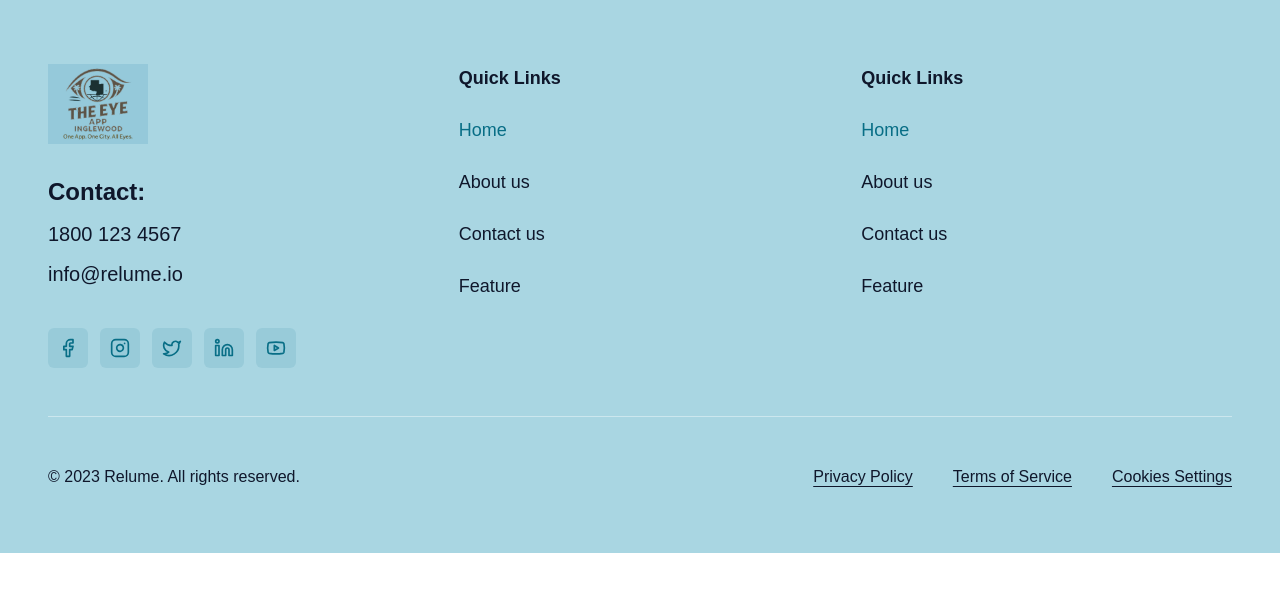
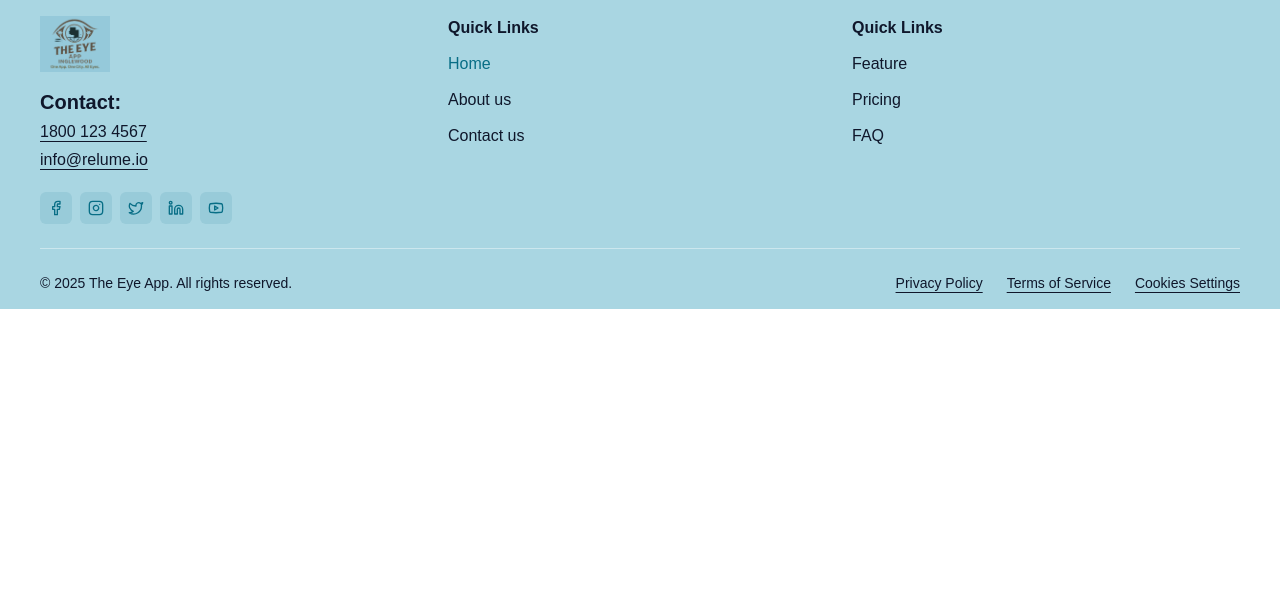
Before and after one commit to FarhanAli2000/Eye-webApp, a Next.js app: page /components/Footer in a window 1280 px wide. Shown: the top 592 px of the page. Built offline with nearby package versions, Linux system fonts and the light colour scheme.

Commit message:
videos complete

```diff
--- a/app/components/Footer/page.jsx
+++ b/app/components/Footer/page.jsx
@@ -2,94 +2,97 @@
 import React from "react";
 import { Facebook, Instagram, Linkedin, Youtube, Twitter } from "lucide-react";
 
-/**
- * Footer component inspired by the provided design.
- * - TailwindCSS for styling
- * - Props allow full customization (logo, links, contact, socials)
- * - Accessible semantics & keyboard focus states
- */
-
 export default function Footer({
-  logoSrc = "/images/hen.png", // put your logo in /public/images/
+  logoSrc = "/images/hen.png",
   logoAlt = "The Eye App — Inglewood",
   contactTitle = "Contact:",
   phone = "1800 123 4567",
   email = "info@relume.io",
   quickLeftTitle = "Quick Links",
   quickRightTitle = "Quick Links",
-  quickLeft = [
-    { label: "Home", href: "/" },
-    { label: "About us", href: "/about" },
-    { label: "Contact us", href: "/contact" },
-    { label: "Feature", href: "/feature" },
-  ],
   quickRight = [
     { label: "Home", href: "/" },
     { label: "About us", href: "/about" },
     { label: "Contact us", href: "/contact" },
     { label: "Feature", href: "/feature" },
+    { label: "Pricing", href: "/pricing" },
+    { label: "FAQ", href: "/faq" },
   ],
   socials = [
-    { name: "Facebook", href: "#", icon: Facebook },
-    { name: "Instagram", href: "#", icon: Instagram },
-    { name: "X", href: "#", icon: Twitter },
-    { name: "LinkedIn", href: "#", icon: Linkedin },
-    { name: "YouTube", href: "#", icon: Youtube },
+    { name: "Facebook", href: "/", icon: Facebook },
+    { name: "Instagram", href: "/", icon: Instagram },
+    { name: "X", href: "/", icon: Twitter },
+    { name: "LinkedIn", href: "/", icon: Linkedin },
+    { name: "YouTube", href: "/", icon: Youtube },
   ],
   legal = [
-    { label: "Privacy Policy", href: "#" },
-    { label: "Terms of Service", href: "#" },
-    { label: "Cookies Settings", href: "#" },
+    { label: "Privacy Policy", href: "/" },
+    { label: "Terms of Service", href: "/" },
+    { label: "Cookies Settings", href: "/" },
   ],
-  brandNote = "© 2023 Relume. All rights reserved.",
+  brandNote = "© 2025 The Eye App. All rights reserved.",
 }) {
+  const mid = Math.ceil(quickRight.length / 2);
+  const leftLinks = quickRight.slice(0, mid);
+  const rightLinks = quickRight.slice(mid);
+  const isHome = (s) => s.trim().toLowerCase() === "home";
+
   return (
     <footer className="bg-[#A9D6E2] text-slate-900">
-      <div className="mx-auto max-w-7xl px-6 py-16 lg:px-12">
-        <div className="grid grid-cols-1 gap-12 lg:grid-cols-3">
-          {/* Brand + Contact (Left) */}
-          <div className="space-y-8">
-            {/* Logo */}
-            <div className="h-20 w-auto">
-              {/* eslint-disable-next-line @next/next/no-img-element */}
+      <div className="mx-auto max-w-7xl px-6 py-4 lg:px-10">
+        <div className="grid grid-cols-1 gap-6 lg:grid-cols-3">
+          {/* Brand + Contact */}
+          <div className="space-y-4">
+            <div className="h-14 w-auto">
               <img src={logoSrc} alt={logoAlt} className="h-full w-auto object-contain" />
             </div>
 
-            {/* Contact */}
-            <div className="space-y-3">
-              <p className="text-2xl font-semibold">{contactTitle}</p>
-              <p className="text-xl">{phone}</p>
-              <p className="text-xl">{email}</p>
+            <div className="space-y-1">
+              <p className="text-xl font-semibold">{contactTitle}</p>
+              <p className="text-base">
+                <a
+                  href={`tel:${phone.replace(/\s+/g, "")}`}
+                  className="underline underline-offset-4 hover:opacity-80 focus:ring-2 focus:ring-[#086E86]"
+                >
+                  {phone}
+                </a>
+              </p>
+              <p className="text-base">
+                <a
+                  href={`mailto:${email}`}
+                  className="underline underline-offset-4 hover:opacity-80 focus:ring-2 focus:ring-[#086E86]"
+                >
+                  {email}
+                </a>
+              </p>
             </div>
 
-            {/* Socials */}
-            <div className="flex items-center gap-3 pt-2">
+            <div className="flex items-center gap-2 pt-1">
               {socials.map(({ name, href, icon: Icon }) => (
                 <a
                   key={name}
                   href={href}
                   aria-label={name}
-                  className="inline-flex h-10 w-10 items-center justify-center rounded-md bg-[#086E86]/10 text-[#086E86] ring-1 ring-transparent transition hover:bg-[#086E86]/20 focus:outline-none focus:ring-2 focus:ring-[#086E86]"
+                  className="inline-flex h-8 w-8 items-center justify-center rounded-md bg-[#086E86]/10 text-[#086E86] transition hover:bg-[#086E86]/20 focus:ring-2 focus:ring-[#086E86]"
                 >
-                  <Icon className="h-5 w-5" />
+                  <Icon className="h-4 w-4" />
                 </a>
               ))}
             </div>
           </div>
 
-          {/* Quick Links (Center & Right) */}
-          <div className="grid grid-cols-2 gap-8 lg:col-span-2">
-            {/* Column 1 */}
+          {/* Quick Links (2 columns) */}
+          <div className="grid grid-cols-2 gap-4 lg:col-span-2">
             <div>
-              <h4 className="text-lg font-semibold">{quickLeftTitle}</h4>
-              <nav className="mt-6 space-y-6">
-                {quickLeft.map((l) => (
+              <h4 className="text-base font-semibold">{quickLeftTitle}</h4>
+              <nav className="mt-3 space-y-3">
+                {leftLinks.map((l) => (
                   <a
                     key={l.label}
                     href={l.href}
-                    className="block text-lg transition hover:underline focus:outline-none focus:underline"
+                    className="block text-base transition hover:underline focus:underline"
                   >
-                    <span className={l.label.toLowerCase() === "home" ? "text-[#086E86] font-medium" : undefined}>
+                    <span className={isHome(l.label) ? "text-[#086E86] font-medium" : undefined}>
                       {l.label}
                     </span>
                   </a>
@@ -97,17 +100,16 @@ export default function Footer({
               </nav>
             </div>
 
-            {/* Column 2 */}
             <div>
-              <h4 className="text-lg font-semibold">{quickRightTitle}</h4>
-              <nav className="mt-6 space-y-6">
-                {quickRight.map((l) => (
+              <h4 className="text-base font-semibold">{quickRightTitle}</h4>
+              <nav className="mt-3 space-y-3">
+                {rightLinks.map((l) => (
                   <a
                     key={l.label}
                     href={l.href}
-                    className="block text-lg transition hover:underline focus:outline-none focus:underline"
+                    className="block text-base transition hover:underline focus:underline"
                   >
-                    <span className={l.label.toLowerCase() === "home" ? "text-[#086E86] font-medium" : undefined}>
+                    <span className={isHome(l.label) ? "text-[#086E86] font-medium" : undefined}>
                       {l.label}
                     </span>
                   </a>
@@ -118,15 +120,18 @@ export default function Footer({
         </div>
 
         {/* Divider */}
-        <hr className="my-12 border-white/40" />
+        <hr className="my-6 border-white/40" />
 
         {/* Bottom bar */}
-        <div className="flex flex-col-reverse items-start justify-between gap-6 text-base md:flex-row md:items-center">
+        <div className="flex flex-col-reverse items-start justify-between gap-3 text-sm md:flex-row md:items-center">
           <p>{brandNote}</p>
-
-          <nav className="flex flex-wrap items-center gap-x-10 gap-y-3">
+          <nav className="flex flex-wrap items-center gap-x-6 gap-y-2">
             {legal.map((l) => (
-              <a key={l.label} href={l.href} className="underline decoration-1 underline-offset-4 hover:opacity-80">
+              <a
+                key={l.label}
+                href={l.href}
+                className="underline underline-offset-4 hover:opacity-80 focus:ring-2 focus:ring-[#086E86]"
+              >
                 {l.label}
               </a>
             ))}
@@ -136,6 +141,3 @@ export default function Footer({
     </footer>
   );
 }
-
-// Example usage:
-// <Footer logoSrc="/images/eye-logo.png" />
--- a/app/components/RemindersSection.jsx
+++ b/app/components/RemindersSection.jsx
@@ -1,13 +1,46 @@
 // components/RemindersSection.jsx
 "use client";
-import React from "react";
+import React, { useEffect, useRef } from "react";
 import { motion } from "framer-motion";
+import Hls from "hls.js";
 
 export default function RemindersSection() {
+  const videoRef = useRef(null);
+  const HLS_SRC =
+    "https://customer-leo8lubv91ct4vwd.cloudflarestream.com/02e7a3c9fed5c22099e2cc75be55e0ed/manifest/video.m3u8";
+
+  useEffect(() => {
+    const video = videoRef.current;
+    if (!video) return;
+
+    // Chrome/Edge/Firefox: use HLS.js
+    let hls;
+    if (Hls.isSupported()) {
+      hls = new Hls({ maxBufferLength: 10 });
+      hls.loadSource(HLS_SRC);
+      hls.attachMedia(video);
+      hls.on(Hls.Events.MANIFEST_PARSED, () => {
+        // try autoplay (muted required)
+        video.muted = true;
+        video.play().catch(() => {});
+      });
+    } else if (video.canPlayType("application/vnd.apple.mpegurl")) {
+      // Safari native HLS
+      video.src = HLS_SRC;
+      video.muted = true;
+      video.play().catch(() => {});
+    }
+
+    return () => {
+      if (hls) {
+        hls.destroy();
+      }
+    };
+  }, []);
+
   return (
     <section className="w-full bg-white py-16">
       <div className="container mx-auto px-6 grid grid-cols-1 md:grid-cols-2 gap-12 items-center">
-
         {/* Left Side - Video */}
         <motion.div
           className="flex justify-center"
@@ -17,13 +50,16 @@ export default function RemindersSection() {
           viewport={{ once: true }}
         >
           <motion.video
-                        src="/videos/data2.mp4"
+            ref={videoRef}
             controls
-                        autoPlay
             loop
+            playsInline
             muted
             className="rounded-xl shadow-lg w-full max-w-2xl h-[320px] object-cover"
-                        whileHover={{ scale: 1.03, boxShadow: "0px 8px 30px rgba(0,0,0,0.25)" }}
+            whileHover={{
+              scale: 1.03,
+              boxShadow: "0px 8px 30px rgba(0,0,0,0.25)",
+            }}
             transition={{ duration: 0.3 }}
           />
         </motion.div>
@@ -45,7 +81,6 @@ export default function RemindersSection() {
             favorite concert, you’ll always be in the loop.
           </p>
         </motion.div>
-
       </div>
     </section>
   );
```
Also changed, not shown: app/components/AlertsSection.jsx (+67 -13 lines), app/components/Connection.jsx (+68 -8 lines), app/components/ExperienceSection.jsx (+43 -6 lines), app/components/Explore.jsx (+41 -6 lines), app/components/TransitSection.jsx (+43 -7 lines), app/components/TrustedSection.jsx (+39 -5 lines). Lines whose indentation alone changed are shown as unchanged.
